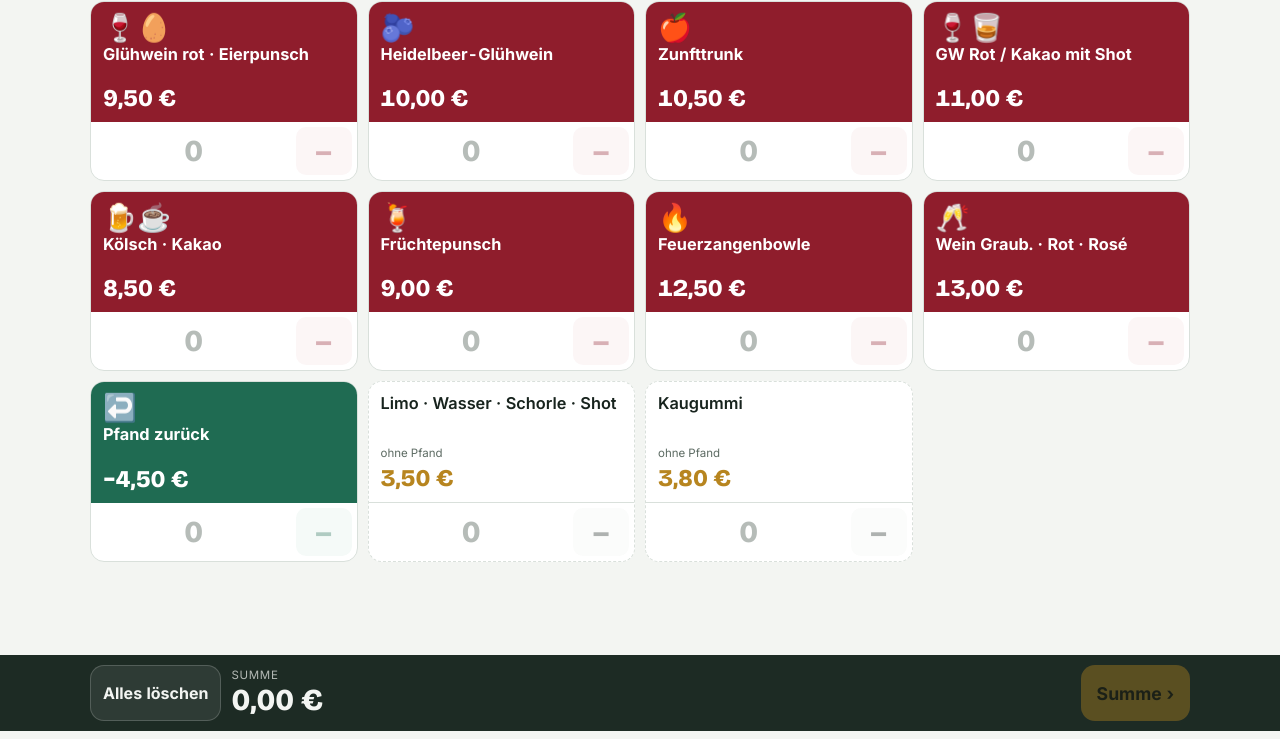
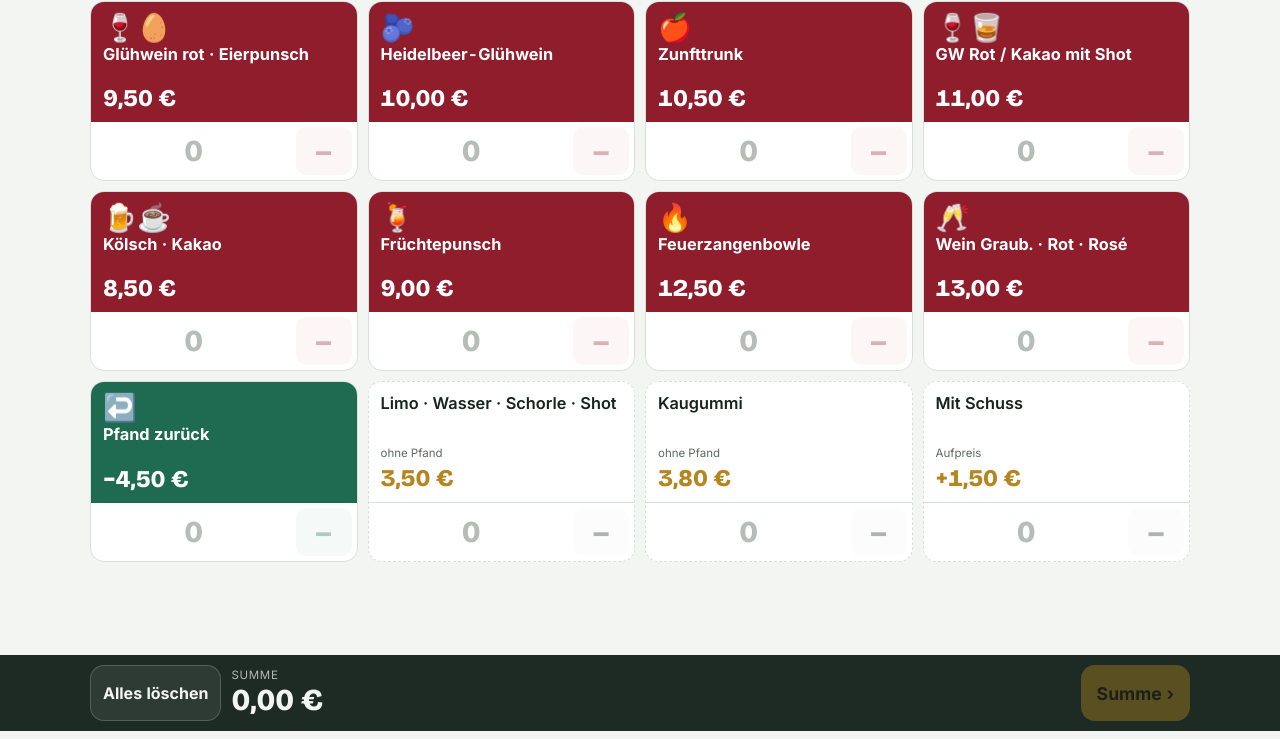
Before and after one commit to David-Koenen/zunfthaus-rechner, a plain HTML site: page index.html in a window 1280 px wide. Shown: the part 69-808 px from the top of the page. Drawn offline with Linux system fonts and the light colour scheme.

Commit message:
Neuer Button Mit Schuss (+1,50 € Aufpreis)
Co-Authored-By: Claude Opus 5.5 <noreply@anthropic.com>
Claude-Session: https://claude.ai/code/session_01CC18iFeL7nmkAcsVyZ7CDq

```diff
--- a/index.html
+++ b/index.html
@@ -269,7 +269,8 @@ h1 { font-family: var(--display); font-weight: 800; font-size: 1.15rem; line-hei
   ];
   var SMALL = [
     { id: "limo",  name: "Limo · Wasser · Schorle · Shot", short: "Limo / Wasser / Schorle / Shot", price: 350 },
-    { id: "kaugummi", name: "Kaugummi", short: "Kaugummi", price: 380 }
+    { id: "kaugummi", name: "Kaugummi", short: "Kaugummi", price: 380 },
+    { id: "schuss", name: "Mit Schuss", short: "Mit Schuss (Aufpreis)", price: 150, extra: true }
   ];
   var ALL = BIG.concat(SMALL);
   var byId = {}; ALL.forEach(function (p) { byId[p.id] = p; });
@@ -323,8 +324,8 @@ h1 { font-family: var(--display); font-weight: 800; font-size: 1.15rem; line-hei
       t.className = "tile mini"; t.id = "t-" + p.id;
       t.innerHTML =
         '<button class="add" data-add="' + p.id + '" aria-label="' + p.name + ' hinzufügen">' +
-          '<span class="name">' + p.name + '</span><span class="sub">ohne Pfand</span>' +
-          '<span class="price">' + eur(p.price) + '</span></button>' +
+          '<span class="name">' + p.name + '</span><span class="sub">' + (p.extra ? 'Aufpreis' : 'ohne Pfand') + '</span>' +
+          '<span class="price">' + (p.extra ? '+' : '') + eur(p.price) + '</span></button>' +
         '<div class="ctl"><span class="count" id="c-' + p.id + '">0</span>' +
         '<button class="minus" data-sub="' + p.id + '" aria-label="Eins weniger">−</button></div>';
       g.appendChild(t);
@@ -340,7 +341,7 @@ h1 { font-family: var(--display); font-weight: 800; font-size: 1.15rem; line-hei
     });
     var t = total(counts);
     $("totVal").textContent = eur(t);
-    var n = 0; for (var k in counts) if (byId[k] && byId[k].price > 0) n += counts[k];
+    var n = 0; for (var k in counts) if (byId[k] && byId[k].price > 0 && !byId[k].extra) n += counts[k];
     $("totLabel").textContent = (t < 0 ? "Auszahlen" : "Summe") + (n ? " · " + n + " Stk." : "");
     $("undoBtn").disabled = undoStack.length === 0;
     $("sumBtn").disabled = itemCount(counts) === 0;
--- a/sw.js
+++ b/sw.js
@@ -2,7 +2,7 @@
 // Nach dem ersten Öffnen kommt alles aus dem Speicher auf dem Gerät.
 // Die App funktioniert dann auch ohne Internet und auch, wenn die Webseite
 // nicht mehr erreichbar ist (404, privat, gelöscht).
-const CACHE = "zunfthaus-rechner-v8";
+const CACHE = "zunfthaus-rechner-v9";
 const FILES = ["./", "./index.html", "./manifest.webmanifest", "./icon-192.png", "./icon-512.png", "./apple-touch-icon.png", "./icon.svg",
   "./fonts/app-fonts.css", "./fonts/BricolageGrotesque-latin-a97232.woff2", "./fonts/BricolageGrotesque-latin-ext-a4fe79.woff2",
   "./fonts/Inter-latin-567244.woff2", "./fonts/Inter-latin-ext-395290.woff2"];
```
